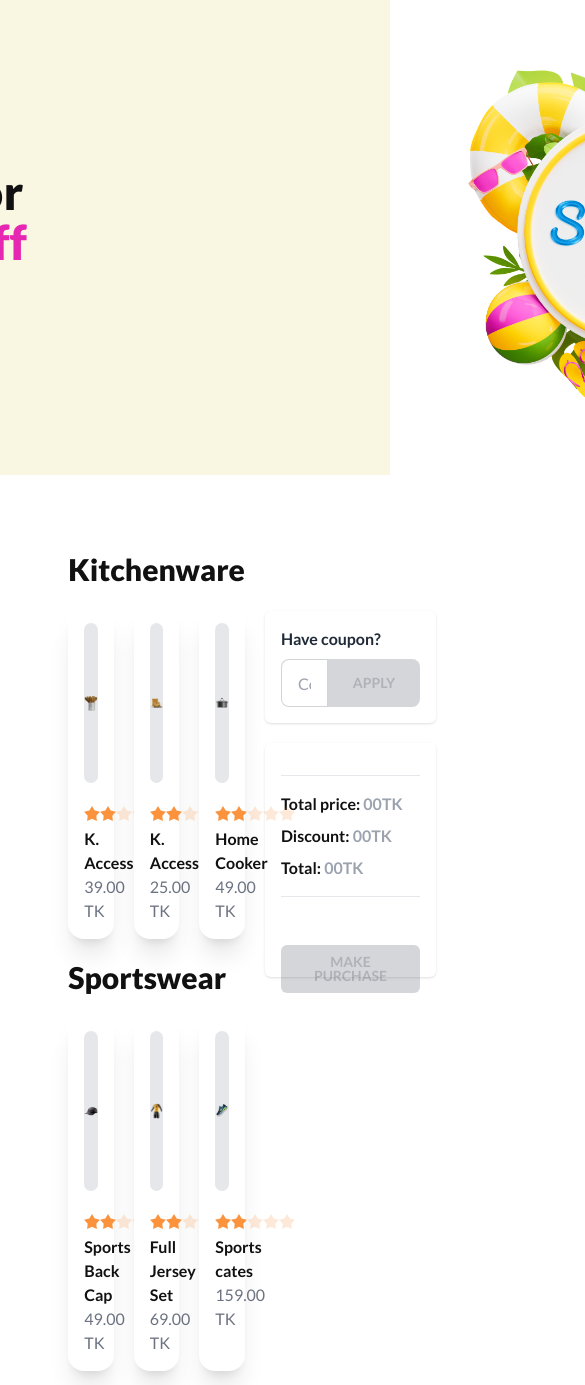
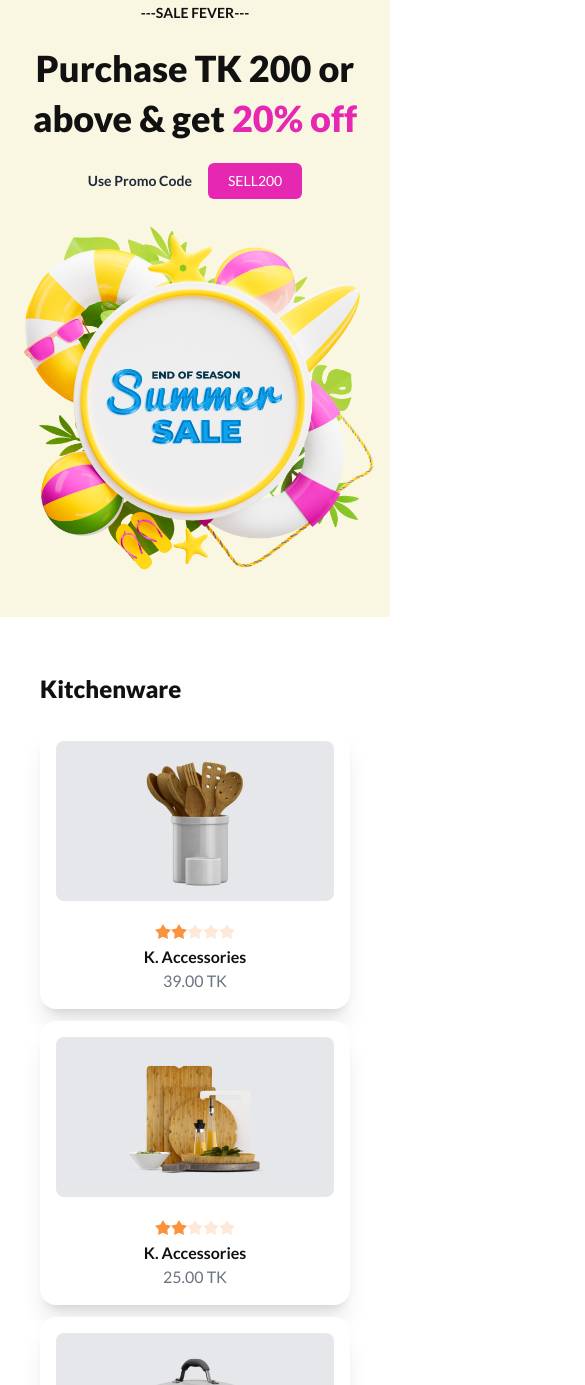
Before and after one commit to Md-Arman01/summer-sale, a plain HTML site: page index.html in a window 390 px wide. Shown: the part 25-1410 px from the top of the page, 585 px wide, since content can reach past the window. Drawn offline with nearby package versions, Linux system fonts and the light colour scheme.

Commit message:
added mbl and tablet responsive

```diff
--- a/index.html
+++ b/index.html
@@ -28,16 +28,16 @@
     <header>
       <!-- banner section -->
       <section>
-        <div class="flex items-center justify-center h-[500px] bg-[#F9F6E2]">
+        <div class="flex items-center justify-center lg:h-[500px] bg-[#F9F6E2]">
           <div>
-            <div class="flex f justify-center items-center gap-96">
+            <div class="lg:flex justify-center items-center lg:gap-96 my-7 lg:my-0">
               <!-- banner content -->
-              <div class="text-center space-y-10">
+              <div class="text-center space-y-5 lg:space-y-10 px-4 lg:px-0">
                 <p class="text-sm font-semibold text-[#111]">
                   ---SALE FEVER---
                 </p>
                 <h1
-                  class="text-5xl font-extrabold text-[#111] w-[500px] leading-[50px]">
+                  class="text-4xl lg:text-5xl font-extrabold text-[#111] md:w-[500px] mx-auto leading-[50px]">
                   Purchase TK 200 or above & get
                   <span class="text-[#E527B2]">20% off</span>
                 </h1>
@@ -50,7 +50,7 @@
                 </div>
               </div>
               <!-- banner img -->
-              <img src="images/Summer 1.png" class="max-w-sm" />
+              <img src="images/Summer 1.png" class="lg:max-w-sm" />
             </div>
           </div>
         </div>
@@ -59,15 +59,15 @@
     <main>
       <section>
         <!-- product container -->
-        <div class="my-14 w-[65%] mx-auto">
-          <div class="flex justify-between gap-5">
+        <div class="my-14 lg:w-[65%] mx-auto px-10">
+          <div class="lg:flex justify-between gap-5">
             <!-- first 3 cards -->
             <div class="flex-1">
-              <h1 class="text-[#111] text-3xl font-extrabold my-5">
+              <h1 class="text-[#111] text-2xl md:text-3xl font-extrabold my-5">
                 Kitchenware
               </h1>
               <!-- card container -->
-              <div class="grid grid-cols-3 gap-5">
+              <div class="grid grid-cols-1 md:grid-cols-3 gap-3 md:gap-5">
                 <!-- card-1 -->
                 <div onclick="handleClick(this)" class="card bg-base-100 shadow-xl p-4">
                   <figure class="mb-5 py-4 rounded-lg bg-gray-200 h-40">
@@ -179,10 +179,10 @@
               </div>
               <!-- second 3 cards -->
               <div>
-                <h1 class="text-[#111] text-3xl font-extrabold my-5">
+                <h1 class="text-[#111] text-2xl md:text-3xl font-extrabold my-5">
                   Sportswear
                 </h1>
-                <div class="grid grid-cols-3 gap-5">
+                <div class="grid grid-cols-1 md:grid-cols-3 gap-3 md:gap-5">
                   <!-- card-4 -->
                   <div onclick="handleClick(this)" class="card bg-base-100 shadow-xl p-4">
                     <figure class="mb-5 py-4 rounded-lg bg-gray-200 h-40">
@@ -295,10 +295,10 @@
               </div>
               <!-- third 3 cards -->
               <div>
-                <h1 class="text-[#111] text-3xl font-extrabold my-5">
+                <h1 class="text-[#111] text-2xl md:text-3xl font-extrabold my-5">
                   Furniture
                 </h1>
-                <div class="grid grid-cols-3 gap-5">
+                <div class="grid grid-cols-1 md:grid-cols-3 gap-3 md:gap-5">
                   <!-- card-7 -->
                   <div onclick="handleClick(this)" class="card bg-base-100 shadow-xl p-4">
                     <figure class="mb-5 py-4 rounded-lg bg-gray-200 h-40">
```
